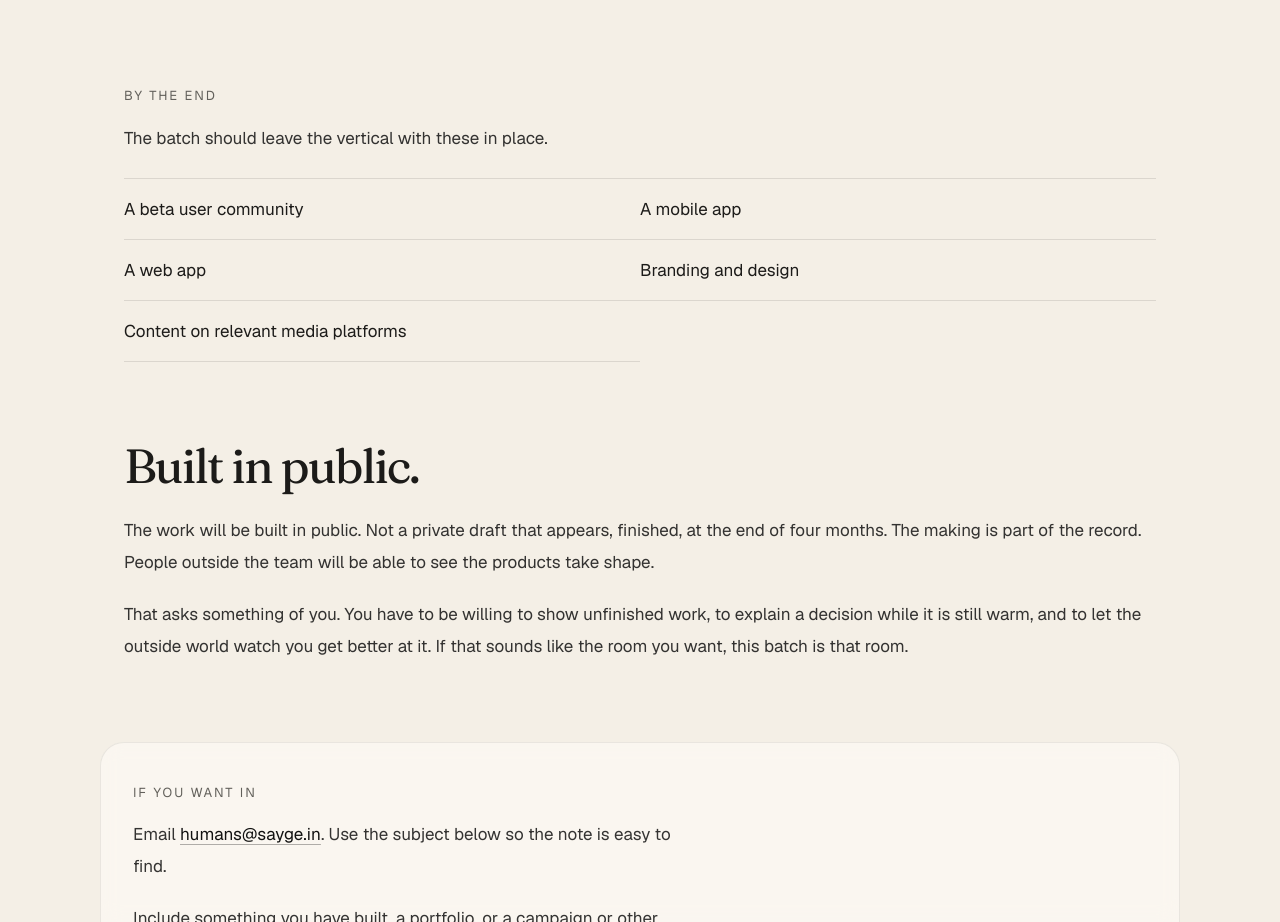
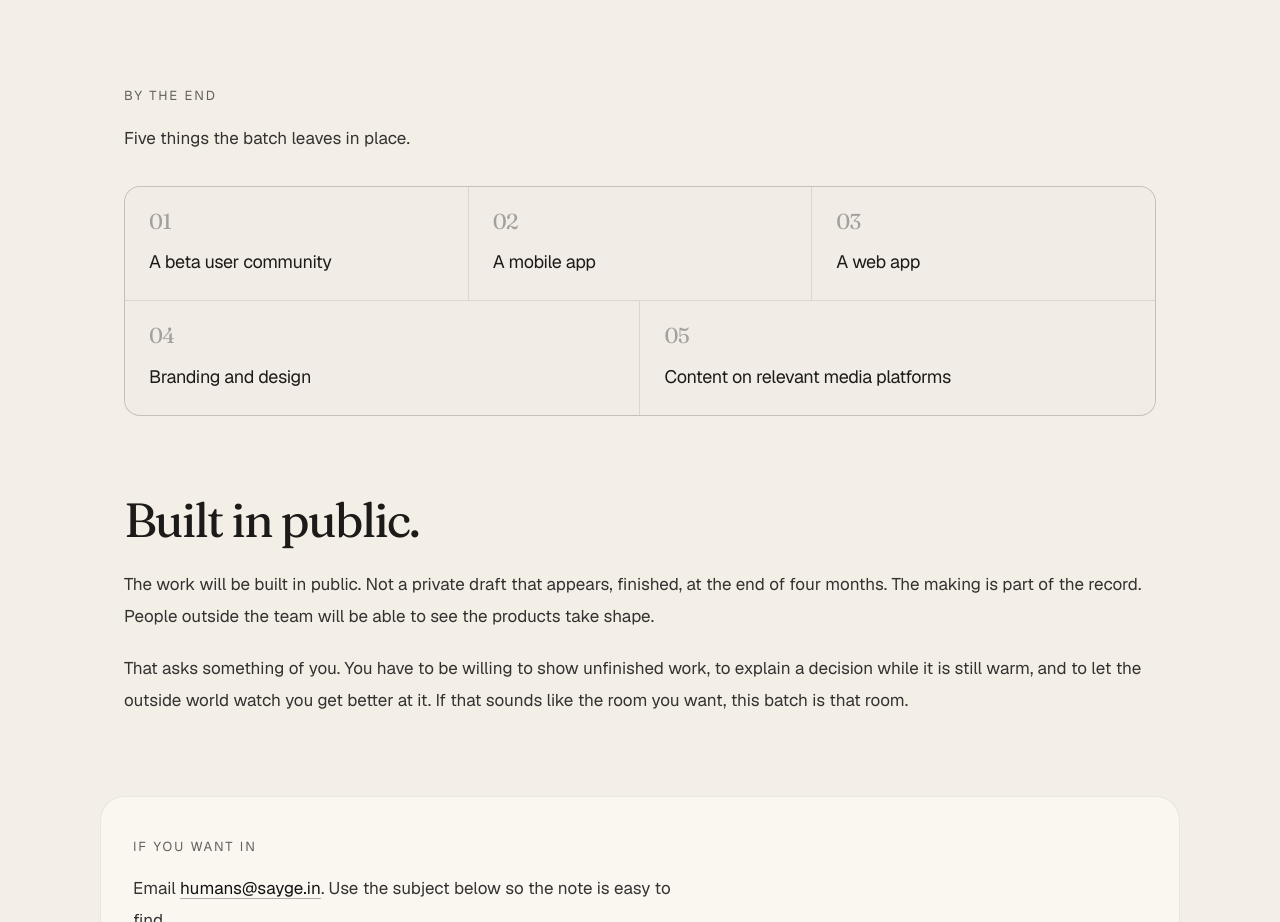
Before and after one commit to sayge-code-hub/sayge, a Next.js app: page /founding in a window 1280 px wide. Shown: the part 1640-2562 px from the top of the page. Built offline with nearby package versions, Linux system fonts and the light colour scheme.

Commit message:
Show the five end results as a numbered set.
The list no longer leaves the last item alone in an empty column.

Co-authored-by: adityaarana <adityaarana@outlook.com>

```diff
--- a/src/app/founding/page.tsx
+++ b/src/app/founding/page.tsx
@@ -209,18 +209,23 @@ export default function FoundingPage() {
               By the end
             </h2>
             <p className="mt-4 max-w-[62ch] text-[17px] leading-8 text-foreground/85">
-              The batch should leave the vertical with these in place.
+              Five things the batch leaves in place.
             </p>
-            <ul className="mt-6 grid border-t border-black/10 sm:grid-cols-2">
-              {outcomes.map((item) => (
+            <ol className="mt-8 grid gap-px overflow-hidden rounded-2xl border border-black/10 bg-black/10 sm:grid-cols-2 lg:grid-cols-6">
+              {outcomes.map((item, index) => (
                 <li
                   key={item}
-                  className="min-w-0 border-b border-black/10 py-4 pr-6 text-[17px] leading-7"
+                  className={`min-w-0 bg-[#f7f3ec]/80 p-5 sm:p-6 ${
+                    index < 3 ? "lg:col-span-2" : "lg:col-span-3"
+                  } ${index === outcomes.length - 1 ? "sm:col-span-2 lg:col-span-3" : ""}`}
                 >
-                  {item}
+                  <p className="font-display text-[1.35rem] leading-none tracking-[-0.04em] text-foreground/35">
+                    {String(index + 1).padStart(2, "0")}
+                  </p>
+                  <p className="mt-4 text-[18px] leading-7 tracking-[-0.02em]">{item}</p>
                 </li>
               ))}
-            </ul>
+            </ol>
           </section>
 
           <section aria-labelledby="public-heading" className="mt-16 md:mt-20">
```
